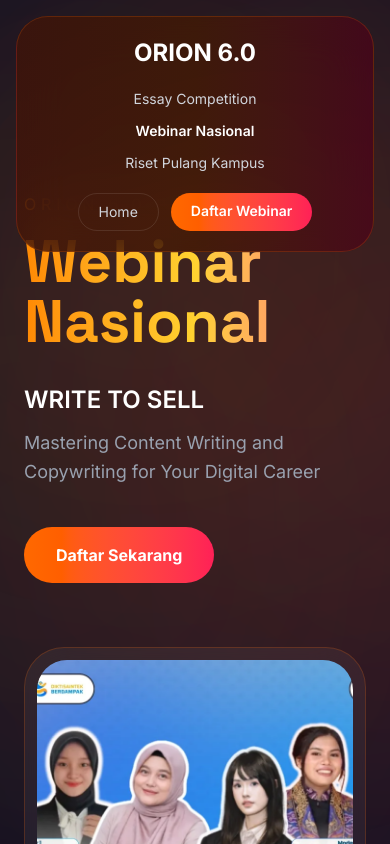
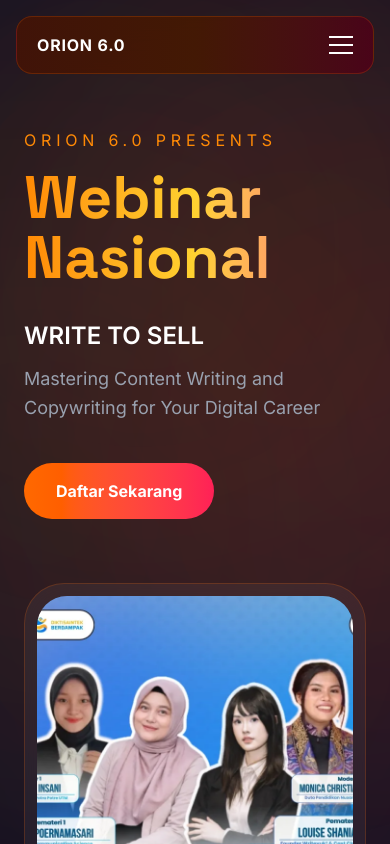
Before and after one commit to ukmfriset/orion-website, a Next.js app: page /webinar in a window 390 px wide. Shown: the top 844 px of the page. Built offline with nearby package versions, Linux system fonts and the light colour scheme.

Commit message:
Improve mobile navbar and hero responsiveness

```diff
--- a/src/components/essay/EssayHero.tsx
+++ b/src/components/essay/EssayHero.tsx
@@ -2,7 +2,7 @@
 
 export default function EssayHero() {
   return (
-    <section className="relative z-10 overflow-hidden px-6 pb-32 pt-40">
+    <section className="relative z-10 overflow-hidden px-6 pb-32 pt-32 md:pt-48">
       <div className="absolute left-0 top-0 h-[500px] w-[500px] rounded-full bg-cyan-500/10 blur-[180px]" />
 
       <div className="absolute right-0 bottom-0 h-[500px] w-[500px] rounded-full bg-indigo-500/10 blur-[180px]" />
--- a/src/components/program/ProgramNavbar.tsx
+++ b/src/components/program/ProgramNavbar.tsx
@@ -1,5 +1,6 @@
 "use client";
 
+import { useState } from "react";
 import Link from "next/link";
 
 type ProgramNavbarProps = {
@@ -9,39 +10,36 @@
 export default function ProgramNavbar({
   theme,
 }: ProgramNavbarProps) {
+  const [isOpen, setIsOpen] = useState(false);
+
   const config = {
     essay: {
       cta: "Daftar Essay",
       ctaLink: "#payment",
-
       button:
         "bg-gradient-to-r from-cyan-500 to-blue-600 hover:from-cyan-400 hover:to-blue-500",
-
       navbar:
-        "bg-gradient-to-r from-cyan-950/70 via-blue-950/70 to-indigo-950/70 border-cyan-500/20",
+        "bg-gradient-to-r from-cyan-950/90 via-blue-950/90 to-indigo-950/90 border-cyan-500/20",
     },
 
     webinar: {
       cta: "Daftar Webinar",
       ctaLink:
         "https://docs.google.com/forms/d/e/1FAIpQLSfhxqttk7pv2d6G_hldF4JfV28MtFKvpRIiAPRKzTtRrp6UYQ/viewform?usp=dialog",
-
       button:
         "bg-gradient-to-r from-orange-500 to-rose-500 hover:from-orange-400 hover:to-rose-400",
-
       navbar:
-        "bg-gradient-to-r from-orange-950/70 via-amber-950/70 to-rose-950/70 border-orange-500/20",
+        "bg-gradient-to-r from-orange-950/90 via-amber-950/90 to-rose-950/90 border-orange-500/20",
     },
 
     rpk: {
       cta: "Daftar RPK",
-      ctaLink: "https://forms.gle/UtCQcTLxZvgzbmdU7",
-
+      ctaLink:
+        "https://forms.gle/UtCQcTLxZvgzbmdU7",
       button:
         "bg-gradient-to-r from-emerald-500 to-teal-500 hover:from-emerald-400 hover:to-teal-400",
-
       navbar:
-        "bg-gradient-to-r from-emerald-950/70 via-teal-950/70 to-lime-950/70 border-emerald-500/20",
+        "bg-gradient-to-r from-emerald-950/90 via-teal-950/90 to-lime-950/90 border-emerald-500/20",
     },
   };
 
@@ -50,71 +48,10 @@
   return (
     <header className="fixed top-0 z-50 w-full px-4 py-4">
       <div
-        className={`mx-auto max-w-7xl rounded-[32px] border px-5 py-5 backdrop-blur-xl ${current.navbar}`}
+        className={`mx-auto max-w-7xl rounded-2xl border backdrop-blur-xl ${current.navbar}`}
       >
-        {/* MOBILE */}
-        <div className="flex flex-col items-center gap-5 lg:hidden">
-          <Link
-            href="/"
-            className="text-2xl font-bold text-white"
-          >
-            ORION 6.0
-          </Link>
-
-          <div className="flex flex-col items-center gap-3 text-center">
-            <Link
-              href="/essay-competition"
-              className={`text-sm ${
-                theme === "essay"
-                  ? "font-semibold text-white"
-                  : "text-gray-300"
-              }`}
-            >
-              Essay Competition
-            </Link>
-
-            <Link
-              href="/webinar"
-              className={`text-sm ${
-                theme === "webinar"
-                  ? "font-semibold text-white"
-                  : "text-gray-300"
-              }`}
-            >
-              Webinar Nasional
-            </Link>
-
-            <Link
-              href="/riset-pulang-kampus"
-              className={`text-sm ${
-                theme === "rpk"
-                  ? "font-semibold text-white"
-                  : "text-gray-300"
-              }`}
-            >
-              Riset Pulang Kampus
-            </Link>
-          </div>
-
-          <div className="flex gap-3">
-            <Link
-              href="/"
-              className="rounded-full border border-white/10 px-5 py-2 text-sm text-gray-300"
-            >
-              Home
-            </Link>
-
-            <a
-              href={current.ctaLink}
-              className={`rounded-full px-5 py-2 text-sm font-semibold text-white ${current.button}`}
-            >
-              {current.cta}
-            </a>
-          </div>
-        </div>
-
-        {/* DESKTOP */}
-        <div className="hidden items-center justify-between lg:flex">
+        {/* Desktop */}
+        <div className="hidden md:flex items-center justify-between px-6 py-4">
           <Link
             href="/"
             className="font-bold tracking-wider text-white"
@@ -167,12 +104,92 @@
 
             <a
               href={current.ctaLink}
+              target="_blank"
+              rel="noopener noreferrer"
               className={`rounded-full px-5 py-2 text-sm font-semibold text-white transition hover:scale-105 ${current.button}`}
             >
               {current.cta}
             </a>
           </div>
         </div>
+
+        {/* Mobile */}
+        <div className="md:hidden">
+          <div className="flex items-center justify-between px-5 py-4">
+            <Link
+              href="/"
+              className="font-bold tracking-wider text-white"
+            >
+              ORION 6.0
+            </Link>
+
+            <button
+              onClick={() => setIsOpen(!isOpen)}
+              className="flex flex-col gap-1.5"
+            >
+              <span className="h-0.5 w-6 bg-white"></span>
+              <span className="h-0.5 w-6 bg-white"></span>
+              <span className="h-0.5 w-6 bg-white"></span>
+            </button>
+          </div>
+
+          {isOpen && (
+            <div className="border-t border-white/10 px-5 py-5">
+              <nav className="flex flex-col gap-4 text-center">
+                <Link
+                  href="/essay-competition"
+                  className={`${
+                    theme === "essay"
+                      ? "font-semibold text-white"
+                      : "text-gray-300"
+                  }`}
+                >
+                  Essay Competition
+                </Link>
+
+                <Link
+                  href="/webinar"
+                  className={`${
+                    theme === "webinar"
+                      ? "font-semibold text-white"
+                      : "text-gray-300"
+                  }`}
+                >
+                  Webinar Nasional
+                </Link>
+
+                <Link
+                  href="/riset-pulang-kampus"
+                  className={`${
+                    theme === "rpk"
+                      ? "font-semibold text-white"
+                      : "text-gray-300"
+                  }`}
+                >
+                  Riset Pulang Kampus
+                </Link>
+
+                <div className="mt-4 flex flex-col gap-3">
+                  <Link
+                    href="/"
+                    className="rounded-full border border-white/10 px-4 py-3 text-center text-gray-300"
+                  >
+                    Home
+                  </Link>
+
+                  <a
+                    href={current.ctaLink}
+                    target="_blank"
+                    rel="noopener noreferrer"
+                    className={`rounded-full px-4 py-3 text-center font-semibold text-white ${current.button}`}
+                  >
+                    {current.cta}
+                  </a>
+                </div>
+              </nav>
+            </div>
+          )}
+        </div>
       </div>
     </header>
   );
--- a/src/components/webinar/WebinarHero.tsx
+++ b/src/components/webinar/WebinarHero.tsx
@@ -2,7 +2,7 @@
 
 export default function WebinarHero() {
   return (
-    <section className="relative overflow-hidden px-6 pb-32 pt-48">
+    <section className="relative overflow-hidden px-6 pb-32 pt-32 md:pt-48">
       <div className="absolute left-0 top-0 h-[600px] w-[600px] rounded-full bg-orange-500/10 blur-[180px]" />
 
       <div className="absolute right-0 top-0 h-[500px] w-[500px] rounded-full bg-amber-500/10 blur-[180px]" />
```
